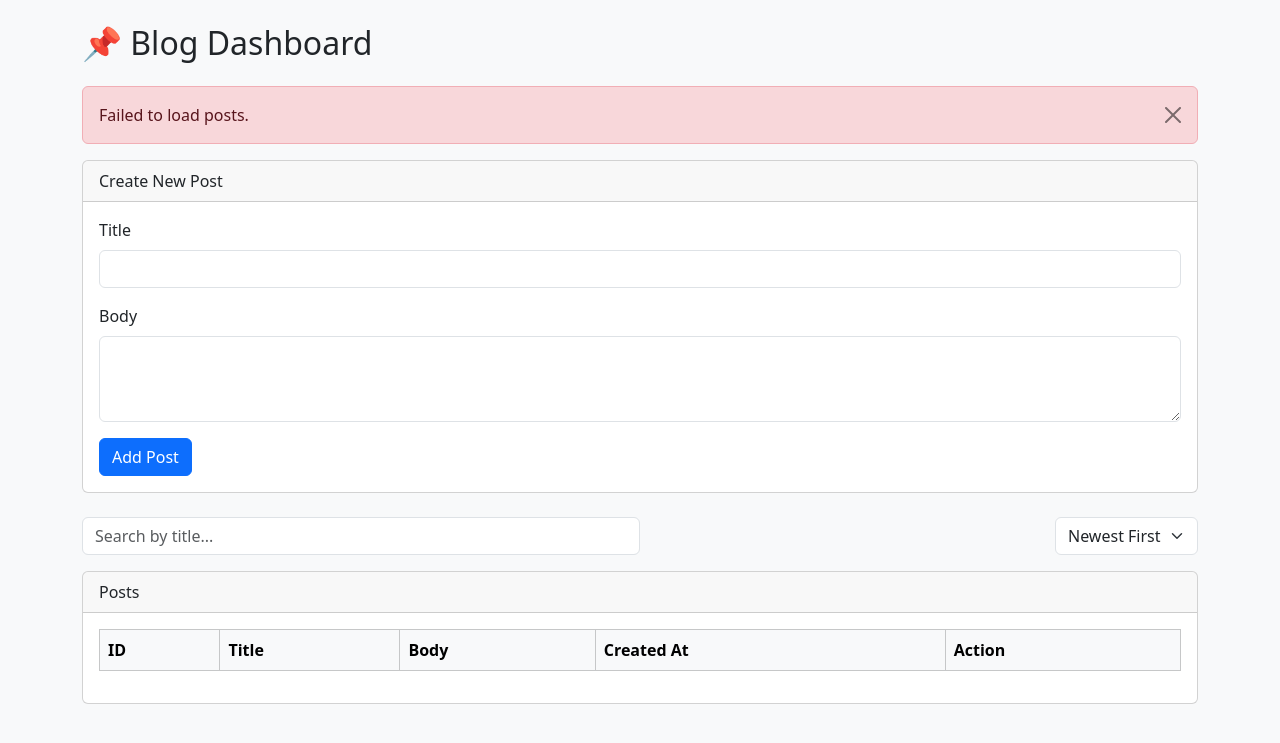
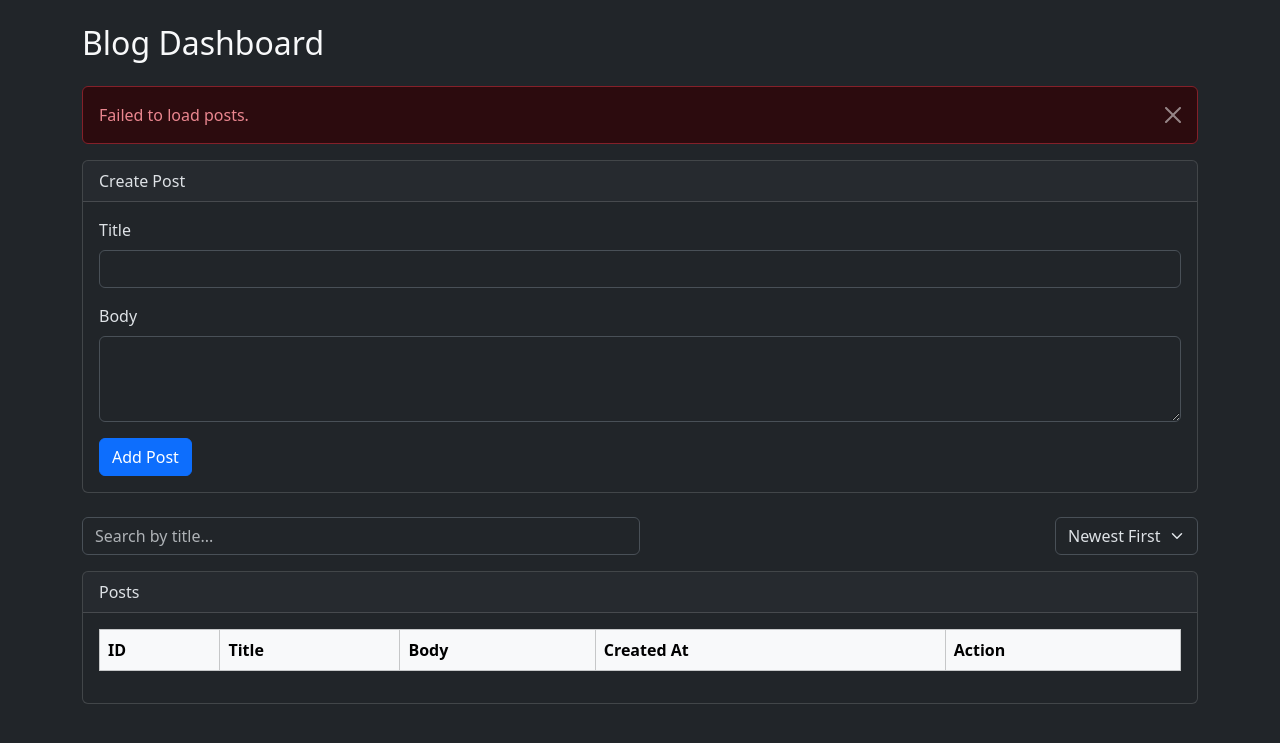
Before and after one commit to JunHarvz/blog-system, a PHP site: page / in a window 1280 px wide. Shown: the top 743 px of the page. Run offline with PHP 8.4, Linux system fonts and the light colour scheme; lists and menus that the app fills with data are empty.

Commit message:
Added frontend

```diff
--- a/index.php
+++ b/index.php
@@ -11,17 +11,17 @@
   <!-- jQuery -->
   <script src="https://code.jquery.com/jquery-3.7.1.min.js"></script>
 </head>
-<body class="bg-light">
+<body class="bg-dark text-light" data-bs-theme="dark">
 
 <div class="container mt-4">
-  <h2 class="mb-4">📌 Blog Dashboard</h2>
+  <h2 class="mb-4">Blog Dashboard</h2>
 
   <!-- Alerts -->
   <div id="alert-container"></div>
 
   <!-- Create Post Form -->
   <div class="card mb-4">
-    <div class="card-header">Create New Post</div>
+    <div class="card-header">Create Post</div>
     <div class="card-body">
       <form id="postForm">
         <div class="mb-3">
```
